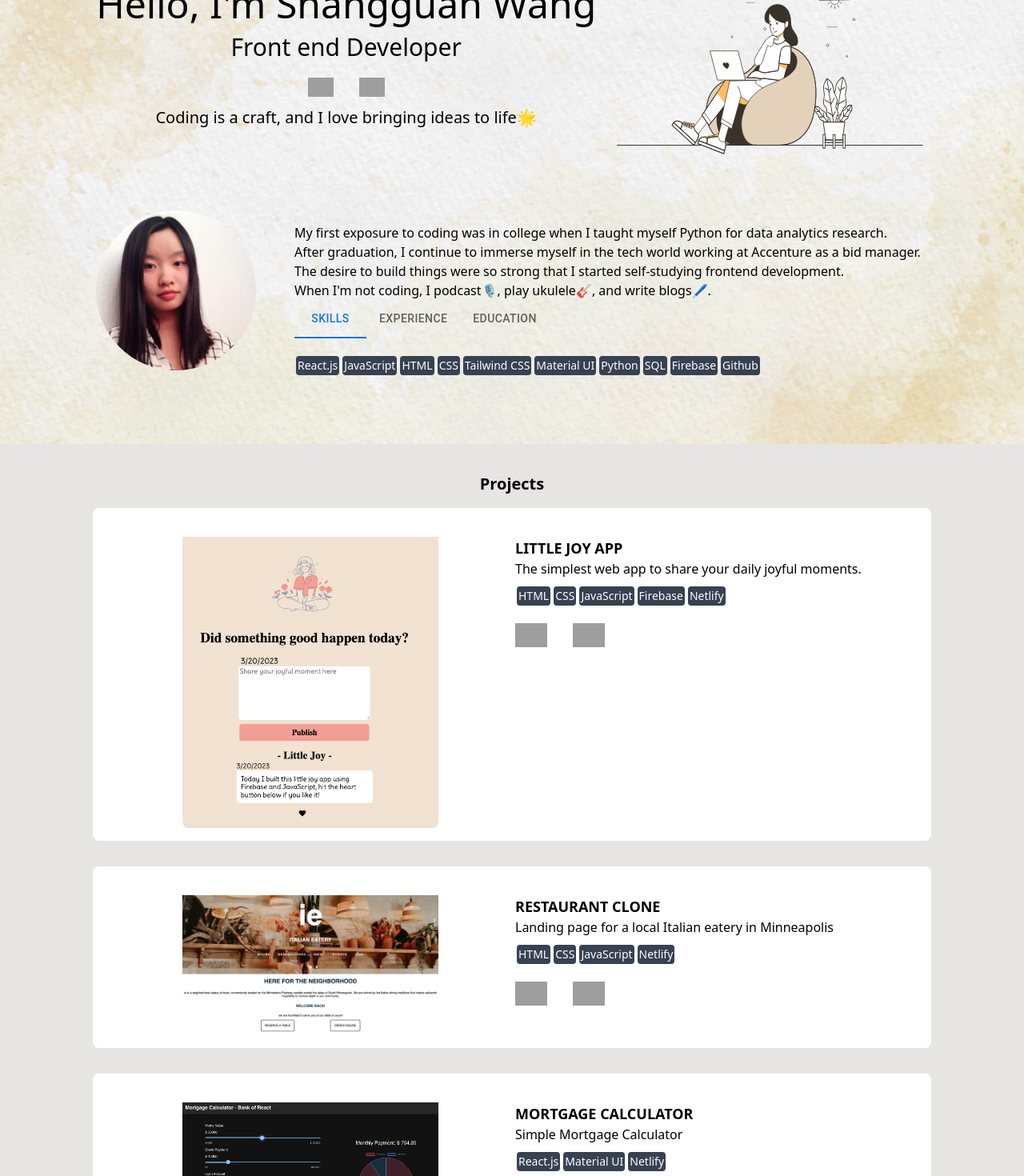
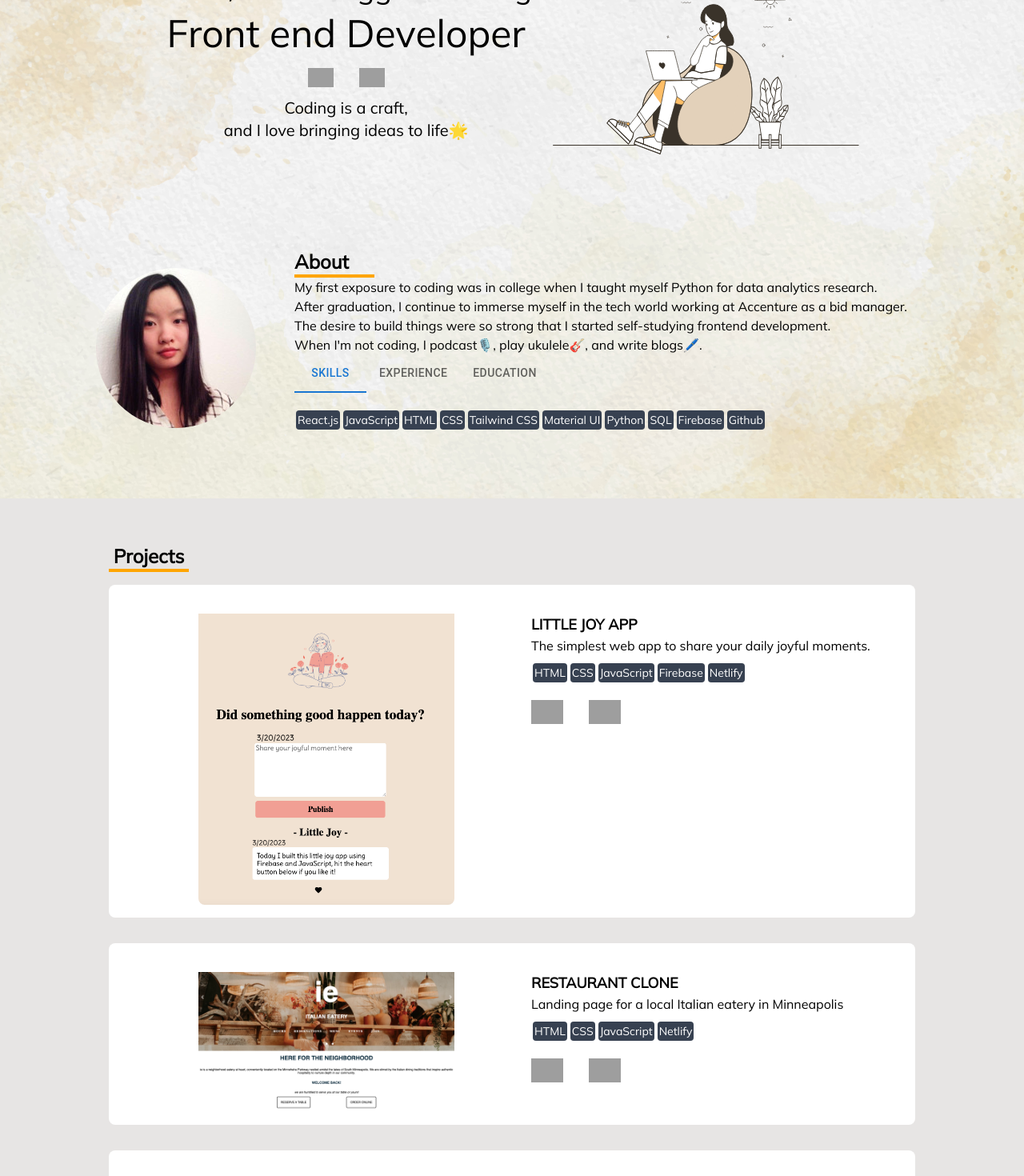
Before and after one commit to shangguanwang/personal-portfolio, a React (Create React App) app: page / in a window 1280 px wide. Shown: the part 140-1610 px from the top of the page at 80% size. Built offline with nearby package versions, Linux system fonts and the light colour scheme; grey boxes are pictures that could not be loaded.

Commit message:
Commit of applying third project conditional rendering, font styling, and text animation

```diff
--- a/public/index.html
+++ b/public/index.html
@@ -11,6 +11,10 @@
     />
     <link rel="apple-touch-icon" href="%PUBLIC_URL%/logo192.png" />
     <link rel="manifest" href="%PUBLIC_URL%/manifest.json" />
+    <!-- Import Google Font Inconsolata -->
+    <link rel="preconnect" href="https://fonts.googleapis.com">
+    <link rel="preconnect" href="https://fonts.gstatic.com" crossorigin>
+    <link href="https://fonts.googleapis.com/css2?family=Fira+Mono&family=Mulish&display=swap" rel="stylesheet">
     <!--
       Notice the use of %PUBLIC_URL% in the tags above.
       It will be replaced with the URL of the `public` folder during the build.
--- a/src/App.css
+++ b/src/App.css
@@ -19,9 +19,32 @@
   opacity: 1;
 }
 
+/* Job Title Blink Color Effect */
+.title_blink {
+  text-shadow: 0 0 10px orange;
+  animation:blink 4s infinite;
+}
+
+@keyframes blink {
+  50% {
+    text-shadow: none;
+  }
+}
+
+/* Subsection Border */
+#subsection-title {
+  border-bottom:4px solid orange;
+  display: table-cell; /* restrict border width to text width */
+  width:100px;
+}
+
+
+/*============================*/
 
 .App {
   text-align: center;
+  font-family: 'Fira Mono', monospace;
+  font-family: 'Mulish', sans-serif;
 }
 
 .App-logo {
--- a/src/components/About.jsx
+++ b/src/components/About.jsx
@@ -27,12 +27,14 @@ const About = () => {
   });
 
   return (
-    <div id="about" className="bg-watercolor-pattern bg-center bg-cover">
+    <div className="bg-watercolor-pattern bg-center bg-cover">
       <div className="flex justify-center items-center p-12">
         {/*Text */}
         <div className="mr-5 mt-5">
-          <h1 className="text-5xl">Hello, I'm Shangguan Wang</h1>
-          <h1 className="text-3xl mt-3 mb-5">Front end Developer</h1>
+          <h1 className="text-4xl">Hello, I'm Shangguan Wang</h1>
+          <h1 className="text-5xl mt-3 mb-5">
+            <span className="title_blink">Front end Developer</span>
+          </h1>
           {/* Social Icon */}
           <div className="flex justify-center items-center mt-1">
             <a
@@ -56,17 +58,18 @@ const About = () => {
           </div>
           <div>
             <p className="text-xl mt-3">
-              Coding is a craft, and I love bringing ideas to life🌟
+              Coding is a craft, <br />
+              and I love bringing ideas to life🌟
             </p>
           </div>
         </div>
         {/* Lottie Animation */}
         <div className="container w-1/3" ref={container}></div>
       </div>
-      {/* Bio */}
-      <div className="mx-24 flex">
+      {/* About Bio */}
+      <div id="about" className="mx-24 flex pt-8">
         {/* Profile Photo */}
-        <div className="ml-6 mr-12">
+        <div className="ml-6 mr-12 pt-10">
           <img
             src={headshot}
             className="rounded-full"
@@ -74,12 +77,19 @@ const About = () => {
           />
         </div>
         <div className="mx-15 pb-4 my-4">
+          <div id="subsection-title">
+            <h1 className="text-left text-2xl font-bold">About</h1>
+          </div>
           <p className="text-left mr-4">
             My first exposure to coding was in college when I taught myself
             Python for data analytics research.
             <br />
             After graduation, I continue to immerse myself in the tech world
-            working at Accenture as a bid manager.
+            working at{" "}
+            <a href="https://www.accenture.com/" target="_blank">
+              Accenture
+            </a>{" "}
+            as a bid manager.
             <br />
             The desire to build things were so strong that I started
             self-studying frontend development.
--- a/src/components/ExperienceTab.jsx
+++ b/src/components/ExperienceTab.jsx
@@ -14,7 +14,6 @@ const skillLst = [
   "Firebase",
   "Github",
 ];
-
 
 const ExperienceTab = () => {
   const [value, setValue] = useState(0);
@@ -44,11 +43,21 @@ const ExperienceTab = () => {
         <Box style={{ height: "100px" }}>
           <div>
             <p className="text-gray-600">2019-2023</p>
-            <p>Accenture | Bid Manager</p>
+            <p>
+              <a href="https://www.accenture.com/" target="_blank">
+                Accenture
+              </a>{" "}
+              | Bid Manager
+            </p>
           </div>
           <div className="mt-1">
             <p className="text-gray-600">2018</p>
-            <p>Geico | Analytics Intern</p>
+            <p>
+              <a href="https://www.geico.com/" target="_blank">
+                Geico
+              </a>{" "}
+              | Analytics Intern
+            </p>
           </div>
         </Box>
       )}
@@ -57,8 +66,16 @@ const ExperienceTab = () => {
         <Box style={{ height: "100px" }}>
           <div>
             <p className="text-gray-600">2023</p>
-            <p>Scrimba | Frontend Developer Career Path</p>
-            <p>FreeCodeCamp | Responsive Web Design</p>
+            <p>Scrimba | Frontend Developer Career Path Bootcamp</p>
+            <p>
+              FreeCodeCamp |{" "}
+              <a
+                href="https://www.freecodecamp.org/certification/Shangguan_Wang/responsive-web-design"
+                target="_blank"
+              >
+                Responsive Web Design Certificate
+              </a>{" "}
+            </p>
           </div>
           <div className="mt-1">
             <p className="text-gray-600">2015-2019</p>
--- a/src/components/ProjectBlock.jsx
+++ b/src/components/ProjectBlock.jsx
@@ -3,15 +3,18 @@ import TechStackBadge from "./TechStackBadge";
 import githubsvg from "../assets/svgs/github.svg";
 import linksvg from "../assets/svgs/link.svg";
 
-const Projects = ({ projectdata }) => {
+const Projects = ({ projectdata, isThird }) => {
   const { imgUrl, imgAlt, title, description, techStack, liveUrl, githubUrl } =
     projectdata; //Props Destructuring
+
   return (
     <div>
       {/*white background frame */}
       <div className="flex bg-white rounded-lg p-4 my-4 mx-24">
         <img
-          className="mx-24 pt-5 rounded-lg max-w-xs"
+          className={`mx-24 pt-5 rounded-lg max-w-xs ${
+            isThird ? "filter blur-sm hover:blur-none" : ""
+          }`}
           src={imgUrl}
           alt={imgAlt}
         />
@@ -19,7 +22,7 @@ const Projects = ({ projectdata }) => {
         <div className="flex flex-col items-start">
           {" "}
           {/* make the content left aligned */}
-          <h2 className="text-lg uppercase font-bold pt-5">{title}</h2>
+          <h2 className="text-lg uppercase font-extrabold pt-5">{title}</h2>
           <p>{description}</p>
           {/*Tech Stack Badges */}
           <ul className="flex pt-2">
@@ -28,6 +31,7 @@ const Projects = ({ projectdata }) => {
             ))}
           </ul>
           {/*Live Link and Github Link Icons */}
+          {!isThird && (
             <div className="flex pt-5">
               <a
                 className="w-10 h-10 mr-8 hover:animate-bounce"
@@ -44,6 +48,7 @@ const Projects = ({ projectdata }) => {
                 <img src={githubsvg} className="cursor-pointer" />
               </a>
             </div>
+          )}
         </div>
       </div>
     </div>
--- a/src/components/Projects.jsx
+++ b/src/components/Projects.jsx
@@ -3,7 +3,7 @@ import ProjectBlock from "./ProjectBlock";
 
 import littlejoy from "../assets/images/little-joy-screenshot.png";
 import restaurantimg from "../assets/images/restaurant-screenshot.png";
-import mortgagecalculatorimg from "../assets/images/mortage-calculator-screenshot.png";
+import comingsoonimg from "../assets/images/coming-soon.png";
 
 const ProjectContent = () => {
   const project1 = {
@@ -25,21 +25,21 @@ const ProjectContent = () => {
     githubUrl: "https://github.com/shangguanwang/Restaurant-Clone",
   };
   const project3 = {
-    imgUrl: mortgagecalculatorimg,
-    imgAlt: "Mortgage Calculator Screenshot",
-    title: "Mortgage Calculator",
-    description: "Simple Mortgage Calculator",
-    techStack: ["React.js", "Material UI", "Netlify"],
-    liveUrl: "https://shangguan-mortgage-calculator.netlify.app/",
-    githubUrl: "https://github.com/shangguanwang/mortgage-calculator",
+    imgUrl: comingsoonimg,
+    imgAlt: "Coming Soon Screenshot",
+    title: "Book Management System (WIP)",
+    description: "Single page application to manage book inventory data",
+    techStack: ["TBD"],
   };
   return (
     <div id="projects">
-      <div className="p-5 bg-stone-200 flex flex-col justify-center">
-        <h1 className="text-xl font-bold pt-4">Projects</h1>
+      <div className="p-10 bg-stone-200 flex flex-col justify-center">
+        <div id="subsection-title" className="ml-24">
+          <h1 className="text-2xl font-bold pt-4">Projects</h1>
+        </div>
         <ProjectBlock projectdata={project1} />
         <ProjectBlock projectdata={project2} />
-        <ProjectBlock projectdata={project3} />
+        <ProjectBlock projectdata={project3} isThird={true} />
       </div>
     </div>
   );
```
Also changed, not shown: src/assets/images/coming-soon.png (added), src/assets/images/mortage-calculator-screenshot.png (deleted). Lines whose indentation alone changed are shown as unchanged.
